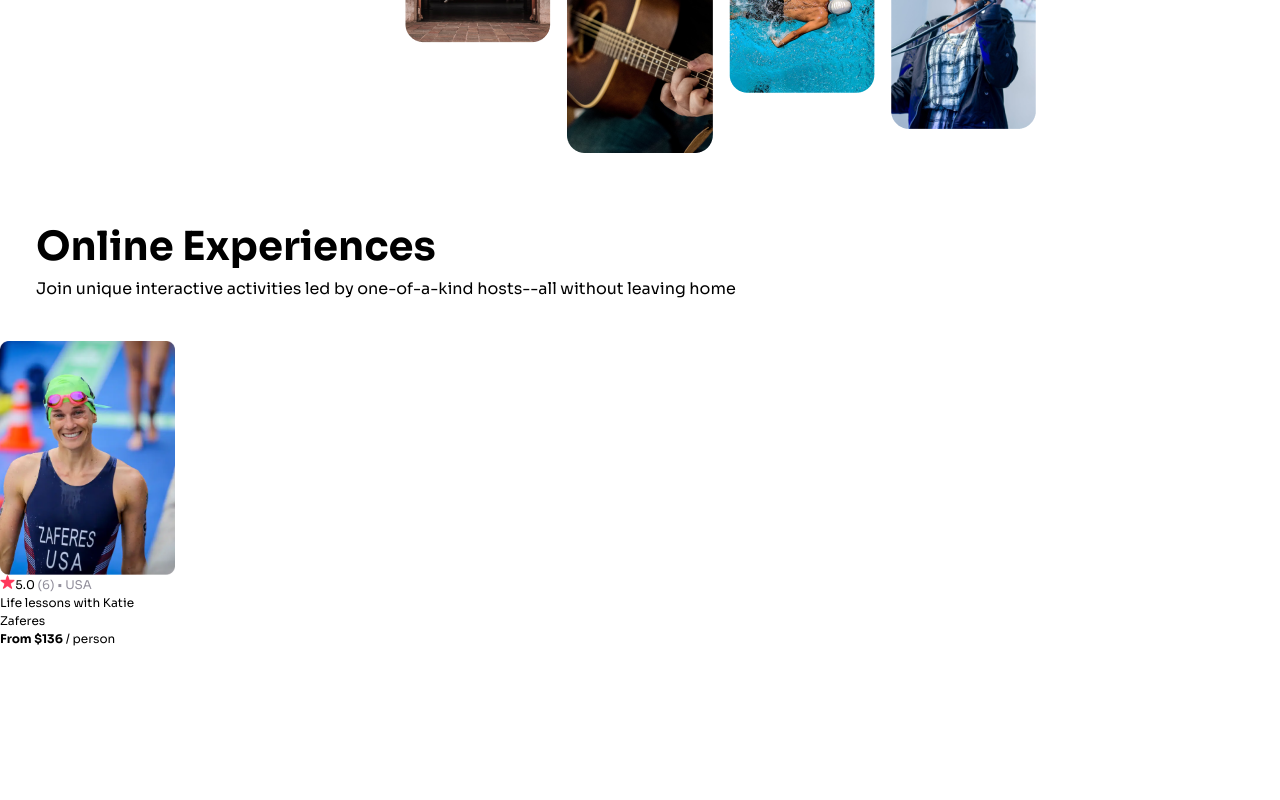
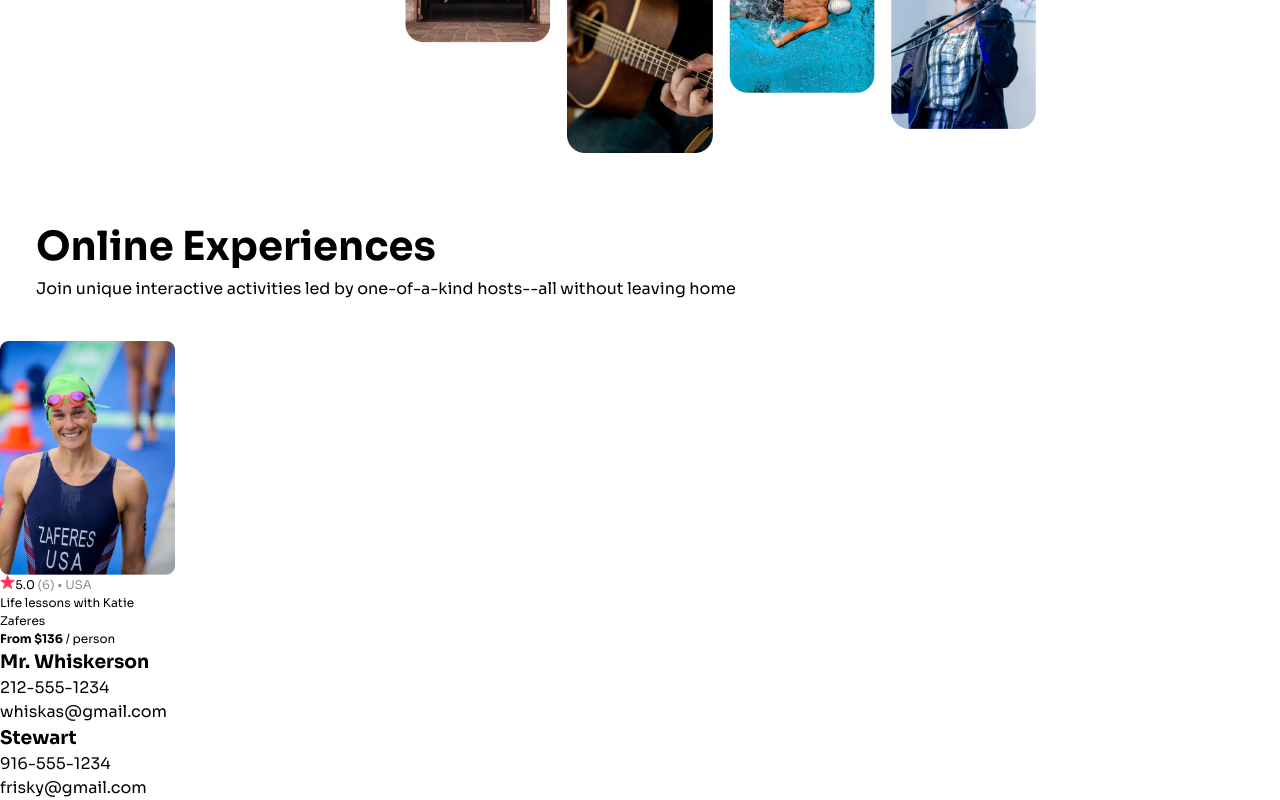
Before and after one commit to joegiuffrida/airbnb-experiences, a Next.js app: page / in a window 1280 px wide. Shown: the part 421-1221 px from the top of the page. Before the commit the page ends 1069 px from the top, so only its background shows below. Built offline with nearby package versions, Linux system fonts and the light colour scheme.

Commit message:
contact card component with props

```diff
--- /dev/null
+++ b/components/contact/contact.component.jsx
@@ -0,0 +1,17 @@
+import styles from './contact.module.css';
+
+const Contact = ({ name, phone, email }) => {
+  return (
+    <div className={styles.contactCard}>
+      <h3>{name}</h3>
+      <div className={styles.infoGroup}>
+        <p>{phone}</p>
+      </div>
+      <div className={styles.infoGroup}>
+        <p>{email}</p>
+      </div>
+    </div>
+  );
+};
+
+export default Contact;
--- a/pages/index.jsx
+++ b/pages/index.jsx
@@ -1,6 +1,7 @@
 import Head from 'next/head';
 import Image from 'next/image';
 import Card from '../components/card/card.component';
+import Contact from '../components/contact/contact.component';
 import Hero from '../components/hero/hero.component';
 import NavBar from '../components/navbar/navbar.component';
 import styles from '../styles/Home.module.css';
@@ -11,6 +12,12 @@ export default function Home() {
       <NavBar />
       <Hero />
       <Card />
+      <Contact
+        name="Mr. Whiskerson"
+        phone="212-555-1234"
+        email="whiskas@gmail.com"
+      />
+      <Contact name="Stewart" phone="916-555-1234" email="frisky@gmail.com" />
     </div>
   );
 }
```
Also changed, not shown: components/contact/contact.module.css (added).
